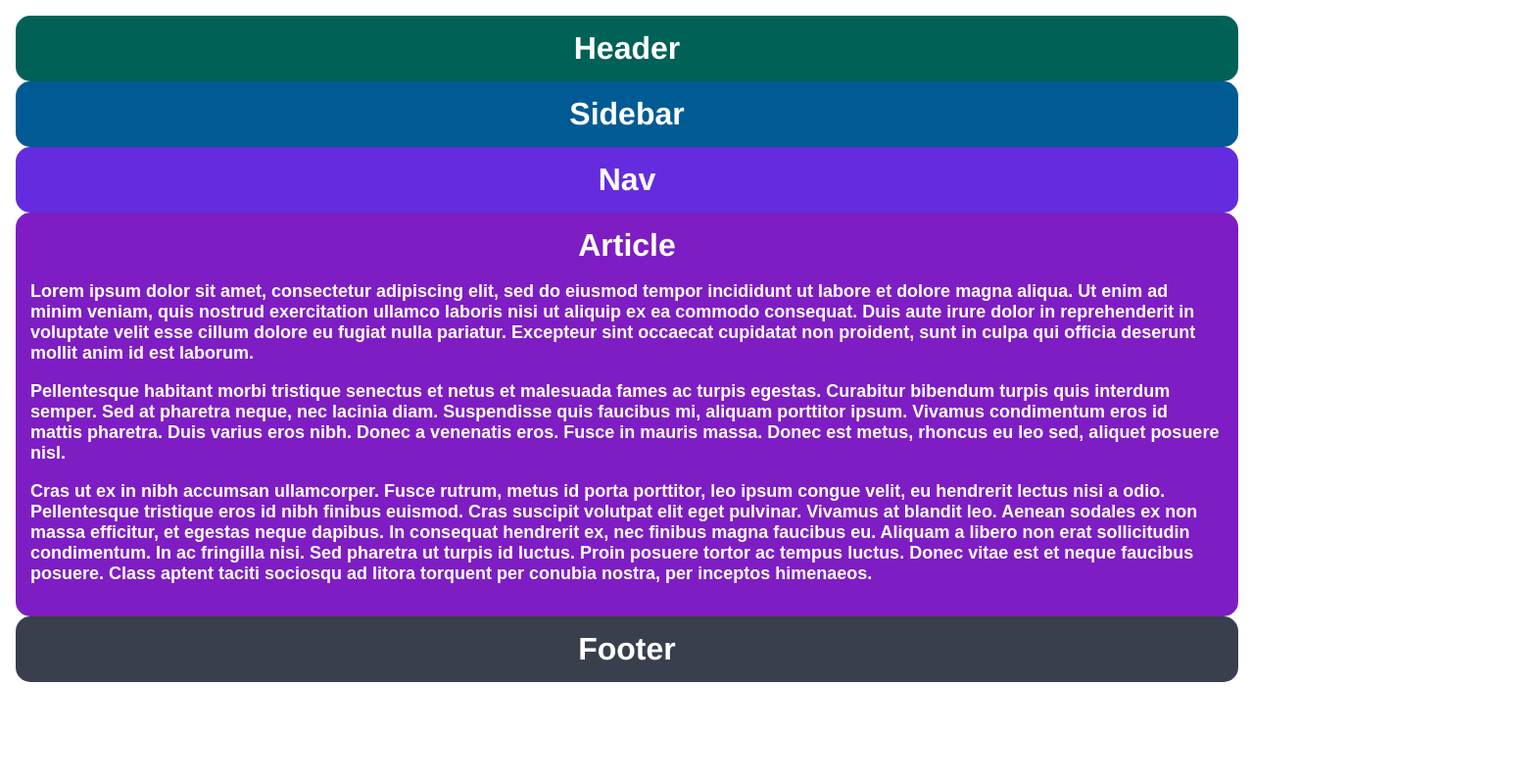
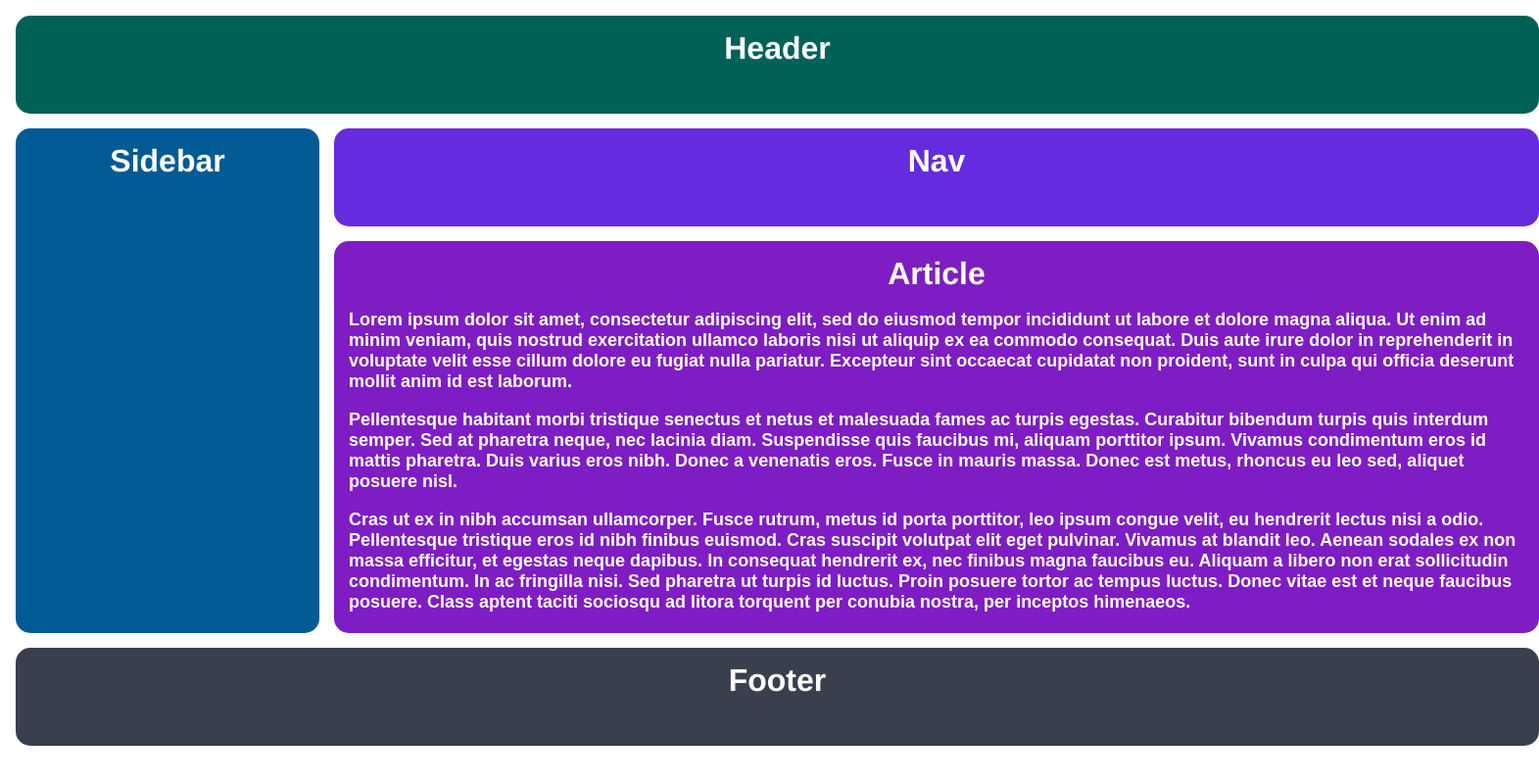
Before and after one commit to nd31pr0/odin-css-foundations, a plain HTML site: page grid/01-grid-layout-1/index.html in a window 1280 px wide. Shown: the whole page at 98% size, 1571 px wide, since content can reach past the window. Drawn offline with Linux system fonts and the light colour scheme; files that its build step writes are made by us from their sources.

Commit message:
implement grid

```diff
--- a/grid/style.css
+++ b/grid/01-grid-layout-1/style.css
@@ -9,7 +9,13 @@ html {
   height: 100%;
   padding: 16px;
   box-sizing: border-box;
+  display: grid;
+  grid-template-columns: 310px 1230px;
+  grid-template-rows: 100px 100px 400px 100px;
+  grid-gap: 15px;
 }
+
+
 
 .container div {
   padding: 15px;
@@ -22,22 +28,33 @@ html {
 
 .header {
   background-color: #006157;
+  grid-column: 1/3;
+  grid-row: 1/2;
 }
 
 .sidebar {
   background-color: #005B94;
+  grid-column: 1/2;
+  grid-row: 2/4;
 }
 
 .nav {
   background-color: #642cde;
+  grid-row: 2/3;
+  grid-column: ;
 }
 
 .article {
   background-color: #7E1DC3;
+  grid-column: 2/3;
+  grid-row: 3/4;
 }
 
 .footer {
   background-color: #393f4d;
+  grid-column: 1/3;
+  grid-row: 4/5;
+
 }
 
 .article p {
```
